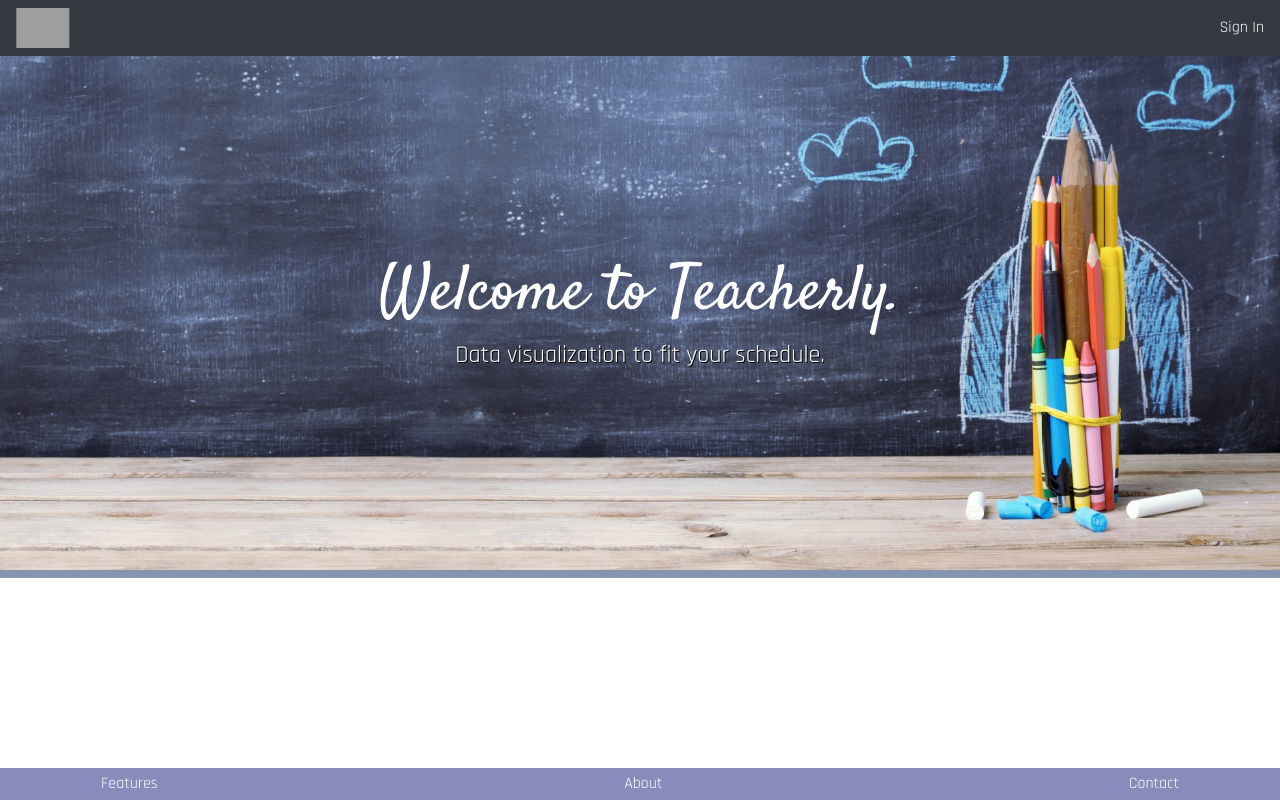
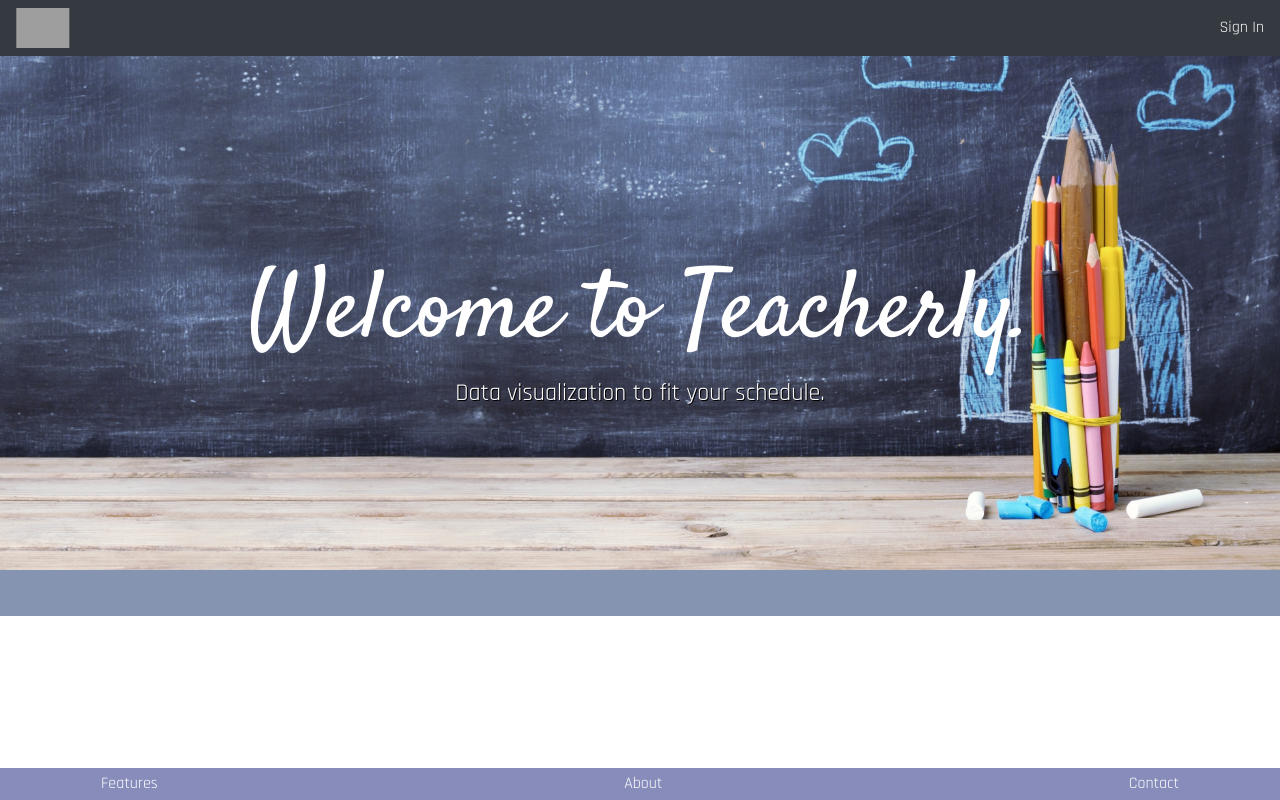
Before and after one commit to patrickeast/teacherly, a React (Create React App) app in the folder client/: page / in a window 1280 px wide. Built offline with nearby package versions, Linux system fonts and the light colour scheme; grey boxes are pictures that could not be loaded.

Commit message:
Changed header.

```diff
--- a/client/src/App.css
+++ b/client/src/App.css
@@ -37,12 +37,13 @@ body, html {
 }
 
 .App-title {
-  font-size: 4rem;
+  font-size: 6rem;
 }
 
 
 h2 {
   text-shadow: 1px 1px black;
+  font-size: 2rem;
 }
 
 
```
